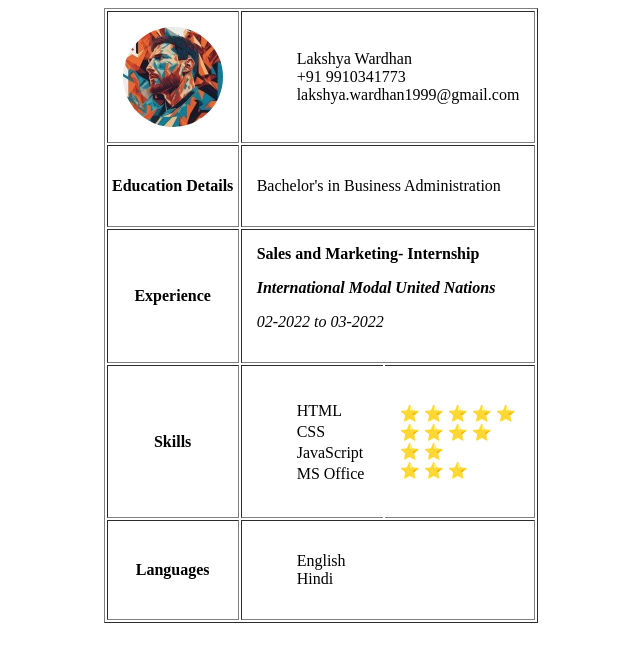
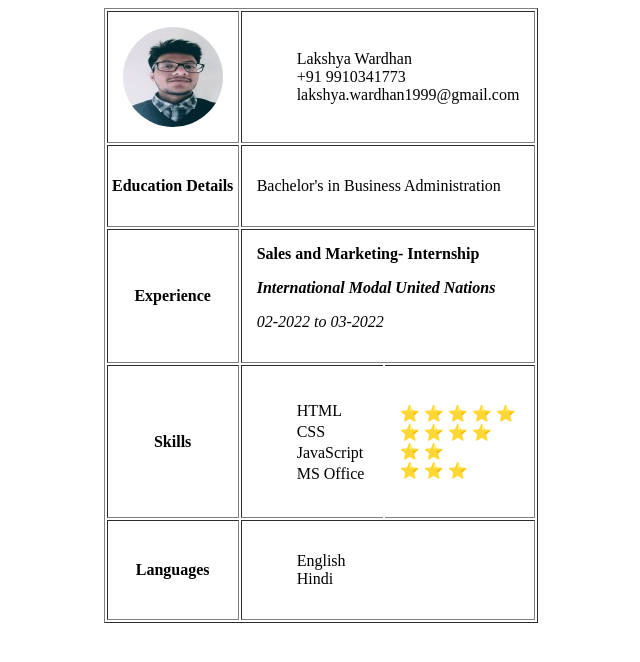
Before and after one commit to Laks873/resume, a plain HTML site: page index.html in a window 1280 px wide. Shown: the whole page, without its empty margins (319-959 px from the left). Drawn offline with Linux system fonts and the light colour scheme.

Commit message:
Add files via upload

```diff
--- a/index.html
+++ b/index.html
@@ -8,7 +8,7 @@
     .img-div{
       width: 100px;
       height: 100px;
-      background-image: url("messi.jpg");
+      background-image: url("my-img.jpg");
 
       border-radius: 50%;
     }
```
Also changed, not shown: my-img.jpg (added).
